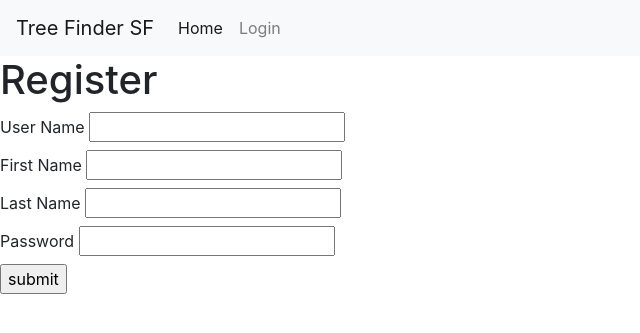
After one commit to jessicagamio/TREE_FINDER, a Flask app: template templates/register.html in a window 1280 px wide. The commit adds this page. Shown: the top 333 px of the page, without its empty margins (0-640 px from the left). Run offline with Flask 2, Linux system fonts and the light colour scheme; the template is opened without the code that fills it, so the values that code supplies are empty; some libraries are stand-ins or nearby versions.

Commit message:
added register.html to templates

```diff
--- a/templates/base.html
+++ b/templates/base.html
@@ -25,11 +25,22 @@
       <li class="nav-item">
         <a class="nav-link" href="/login" id="login-button">Login</a>
       </li>
+      <li class="nav-item">
+        <a class="nav-link" href="/logout" id="logout-button" style="display:none">Logout</a>
+      </li>
     </ul>
   </div>
 </nav>
 
+<script>
+  function hideLogOut(){
+    const logOut=document.querySelector('#logout-button');
+    logOut.style.display='none'
 
+  }
+
+
+</script>
 {% block content %}
 
 
--- a/templates/dashboard.html
+++ b/templates/dashboard.html
@@ -10,6 +10,6 @@
 </div>
 {% endfor %}
 
-<h1>{{session['username']}}'s Dashboard</h1>
+<h1>{{username}}'s Dashboard</h1>
 
 {%  endblock %}
--- a/templates/prediction.html
+++ b/templates/prediction.html
@@ -22,7 +22,7 @@
     Facts: {{factoid}}<br>
     <img src="{{image}}">
     <br>
-    <button type="button" class="btn btn-success" id="treehugs">Hugs</button>
+    <button  data-sci_name= {{sci_name}} type="button" class="btn btn-success" id="treehugs">Hugs</button>
     </p>
 
 </div>
--- /dev/null
+++ b/templates/register.html
@@ -0,0 +1,45 @@
+{% extends 'base.html' %}
+
+
+{% block content %}
+<div id="register-error" style="display:none">
+    <div class="alert alert-primary" role="alert" >
+             Must fill out all fields.
+    </div>
+</div>
+<h1>Register </h1>
+<div>
+<form action="/process_register" method="POST" id="register_form">
+    <label> User Name <input type="text" name="username" id="username" required></label>
+    <br>
+    <label> First Name <input type="text" name="firstname" id="firstname" required></label>
+    <br>
+    <label> Last Name <input type="text" name="lastname" id="lastname" required></label>
+    <br>
+    <label> Password <input type="text" name="password" id="password" required></label>
+    <br>
+    <input type="submit" value="submit" id="register_submit">
+</form>
+
+</div>
+<script>
+
+function logInputs(){
+    const username=document.querySelector('#username');
+    const password=document.querySelector('#password');
+    const firstname=document.querySelector('#fistname');
+    const lastname=document.querySelector('#lastname');
+    const flashMessage=document.querySelector('#register-error');
+
+
+    if (username.value === "" || password.value===""){
+
+        flashMessage.style.display='block';
+        }
+    }
+
+$('#register_submit').on('click', logInputs);
+
+</script>
+
+{%  endblock %}
```
Also changed, not shown: templates/homepage.html (+5 -2 lines), templates/login.html (+22 -2 lines).
